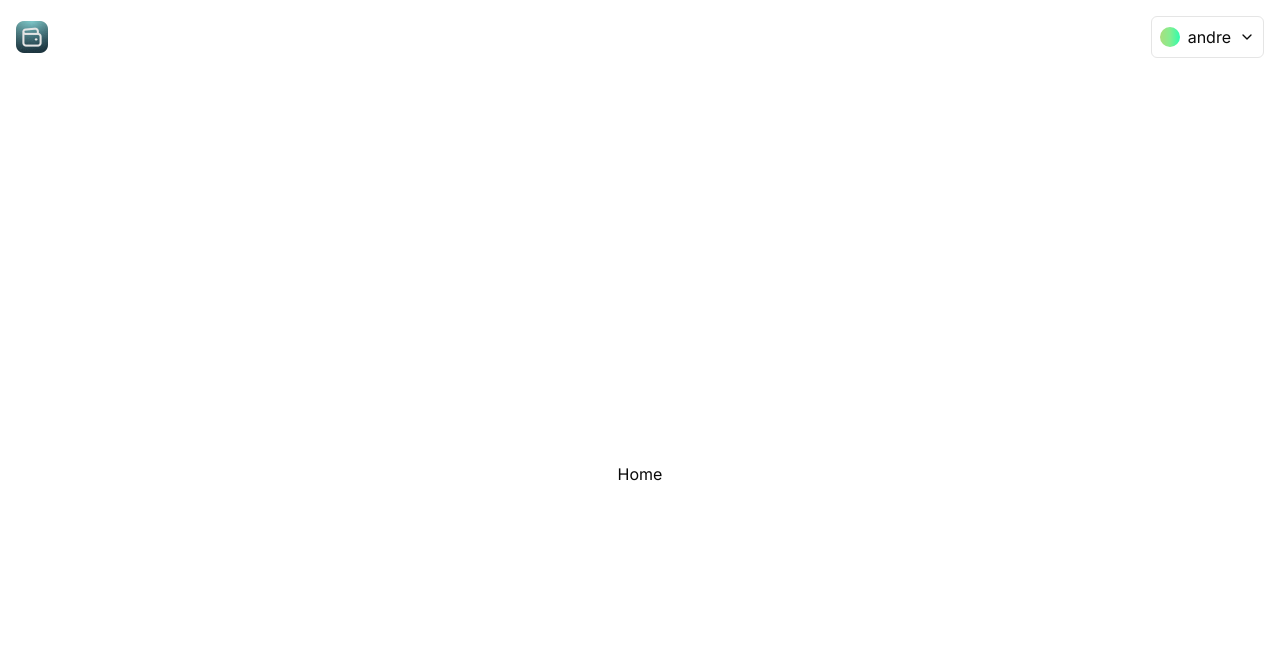
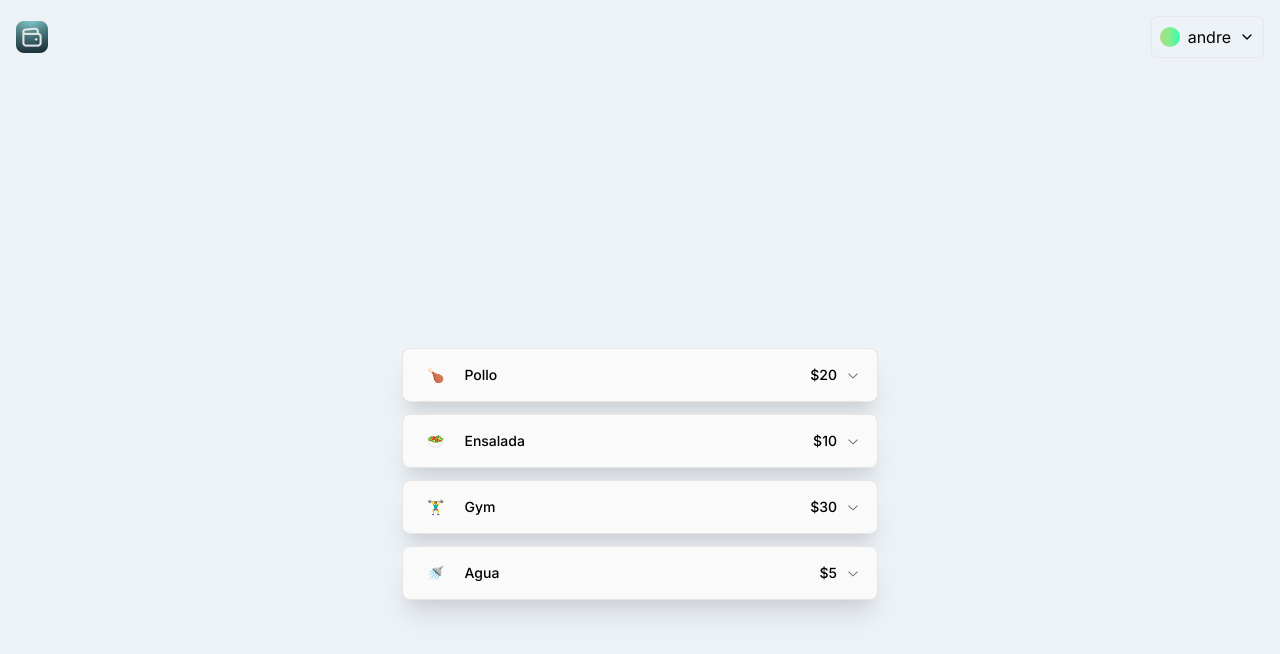
Before and after one commit to nicolasamoroso/wallet, a Next.js app: page / in a window 1280 px wide. Shown: the top 654 px of the page. Built offline with nearby package versions, Linux system fonts and the light colour scheme.

Commit message:
new animated accordion using shadcn ui

```diff
--- a/package.json
+++ b/package.json
@@ -11,6 +11,7 @@
     "typecheck": "tsc --noEmit"
   },
   "dependencies": {
+    "@radix-ui/react-accordion": "^1.1.2",
     "@radix-ui/react-dropdown-menu": "^2.0.6",
     "@radix-ui/react-icons": "^1.3.0",
     "@radix-ui/react-separator": "^1.0.3",
--- a/src/app/globals.css
+++ b/src/app/globals.css
@@ -4,7 +4,7 @@
 
 @layer base {
   :root {
-    --background: 0 0% 100%;
+    --background: 210 38% 95%;
     --foreground: 0 0% 3.9%;
 
     --card: 0 0% 100%;
@@ -65,20 +65,3 @@
     --ring: 0 0% 83.1%;
   }
 }
-
-details summary:hover .summary-chevron-up svg {
-  opacity: 1;
-}
-
-details .summary-chevron-up svg {
-  opacity: 0.5;
-}
-
-@layer base {
-  * {
-    @apply border-border;
-  }
-  body {
-    @apply bg-background text-foreground;
-  }
-}
--- a/src/app/layout.tsx
+++ b/src/app/layout.tsx
@@ -16,7 +16,7 @@ export const metadata: Metadata = {
 export default function RootLayout({ children }: { children: React.ReactNode }) {
   return (
     <html lang="en">
-      <body className={cn(inter.className, "px-4")}>
+      <body className={cn(inter.className, "px-4", "bg-background")}>
         <Header />
         {children}
       </body>
--- a/src/app/page.tsx
+++ b/src/app/page.tsx
@@ -1,3 +1,45 @@
+import Expense from "@/types/expenseTypes"
+import ExpenseList from "@/components/ExpenseList"
+
 export default function Home() {
-  return <div className="flex justify-center h-screen items-center">Home</div>
+  const expenseData = [
+    {
+      emoji: "🍗",
+      name: "info",
+      product: "Pollo",
+      amount: 20,
+      details: "asd",
+      id: 1,
+    },
+    {
+      emoji: "🥗",
+      name: "info",
+      product: "Ensalada",
+      amount: 10,
+      details: "asd",
+      id: 2,
+    },
+    {
+      emoji: "🏋️‍♂️",
+      name: "info",
+      product: "Gym",
+      amount: 30,
+      details: "asd",
+      id: 3,
+    },
+    {
+      emoji: "🚿",
+      name: "info",
+      product: "Agua",
+      amount: 5,
+      details: "asd",
+      id: 4,
+    },
+  ] as Expense[]
+
+  return (
+    <div className="flex justify-center h-screen items-center">
+      <ExpenseList expenseData={expenseData} />
+    </div>
+  )
 }
--- a/src/components/ExpenseItem.tsx
+++ b/src/components/ExpenseItem.tsx
@@ -1,56 +1,30 @@
 import Expense from "@/types/expenseTypes"
+import {
+  AccordionContent,
+  AccordionItem,
+  AccordionTrigger,
+} from "@/components/ui/accordion"
 
 const ExpenseItem = ({ expense }: { expense: Expense }) => {
-  const { emoji, name, product, amount, open, details } = expense
+  const { emoji, product, amount, details, id } = expense
   return (
-    <details
-      name={name}
-      open={open}
-      className="bg-white text-[#4a5568] text-base shadow-[0_20px_25px_-5px_rgba(0,0,0,0.1),0_10px_10px_-5px_rgba(0,0,0,0.04)] rounded-lg max-w-[500px] hover:cursor-pointer relative"
+    <AccordionItem
+      value={`item-${id}`}
+      className="bg-primary-foreground shadow-[0_20px_25px_-5px_rgba(0,0,0,0.1),0_10px_10px_-5px_rgba(0,0,0,0.04)] rounded-[--radius] border border-border"
     >
-      <summary className="focus:outline-none p-2 md:p-4 list-none">
-        <span className="flex justify-between max-w-[85%] md:max-w-[90%]">
-          <div className="flex gap-5">
+      <AccordionTrigger className="hover:no-underline p-2 md:p-4">
+        <div className="flex justify-between w-full px-2">
+          <span className="flex gap-5">
             <p>{emoji}</p>
             <p>{product}</p>
-          </div>
+          </span>
           <p>${amount}</p>
-        </span>
-        <div className="summary-chevron-up absolute top-[0.6rem] right-3 md:top-4 md:right-4 pointer-events-none bg-white">
-          <svg
-            xmlns="http://www.w3.org/2000/svg"
-            width="24"
-            height="24"
-            viewBox="0 0 24 24"
-            fill="none"
-            stroke="currentColor"
-            stroke-width="2"
-            stroke-linecap="round"
-            stroke-linejoin="round"
-          >
-            <polyline points="6 9 12 15 18 9"></polyline>
-          </svg>
         </div>
-      </summary>
-      <div className="summary-content border-t border-[#e2e8f0] cursor-default p-4 font-light">
+      </AccordionTrigger>
+      <AccordionContent className="border-t border-border p-4 font-[--muted-foreground]">
         <p>{details}</p>
-        <div className="summary-chevron-down absolute top-[0.6rem] right-3 md:top-4 md:right-4 pointer-events-none bg-white">
-          <svg
-            xmlns="http://www.w3.org/2000/svg"
-            width="24"
-            height="24"
-            viewBox="0 0 24 24"
-            fill="none"
-            stroke="currentColor"
-            stroke-width="2"
-            stroke-linecap="round"
-            stroke-linejoin="round"
-          >
-            <polyline points="18 15 12 9 6 15"></polyline>
-          </svg>
-        </div>
-      </div>
-    </details>
+      </AccordionContent>
+    </AccordionItem>
   )
 }
 
--- a/src/components/ExpenseList.tsx
+++ b/src/components/ExpenseList.tsx
@@ -1,50 +1,14 @@
 import Expense from "@/types/expenseTypes"
+import { Accordion } from "@/components/ui/accordion"
 import ExpenseItem from "./ExpenseItem"
-
-// const expenseData = [
-//   {
-//     emoji: "🍗",
-//     name: "info",
-//     product: "Pollo",
-//     amount: 20,
-//     open: false,
-//     details: "asd",
-//   },
-//   {
-//     emoji: "🥗",
-//     name: "info",
-//     product: "Ensalada",
-//     amount: 10,
-//     open: false,
-//     details: "asd",
-//   },
-//   {
-//     emoji: "🏋️‍♂️",
-//     name: "info",
-//     product: "Gym",
-//     amount: 30,
-//     open: false,
-//     details: "asd",
-//   },
-//   {
-//     emoji: "🚿",
-//     name: "info",
-//     product: "UTE",
-//     amount: 5,
-//     open: false,
-//     details: "asd",
-//   },
-// ] as Expense[];
-
-// return <ExpenseList expenseData={expenseData} />;
 
 const ExpenseList = ({ expenseData }: { expenseData: Expense[] }) => {
   return (
-    <span className="flex flex-col gap-y-3 p-3">
+    <Accordion type="single" collapsible className="flex flex-col gap-y-3 p-3 w-[500px]">
       {expenseData.map((expense, index) => (
         <ExpenseItem key={index} expense={expense} />
       ))}
-    </span>
+    </Accordion>
   )
 }
 
--- /dev/null
+++ b/src/components/ui/accordion.tsx
@@ -0,0 +1,57 @@
+"use client"
+
+import * as React from "react"
+import * as AccordionPrimitive from "@radix-ui/react-accordion"
+import { ChevronDownIcon } from "@radix-ui/react-icons"
+
+import { cn } from "@/utils/clsx"
+
+const Accordion = AccordionPrimitive.Root
+
+const AccordionItem = React.forwardRef<
+  React.ElementRef<typeof AccordionPrimitive.Item>,
+  React.ComponentPropsWithoutRef<typeof AccordionPrimitive.Item>
+>(({ className, ...props }, ref) => (
+  <AccordionPrimitive.Item
+    ref={ref}
+    className={cn("border-b", className)}
+    {...props}
+  />
+))
+AccordionItem.displayName = "AccordionItem"
+
+const AccordionTrigger = React.forwardRef<
+  React.ElementRef<typeof AccordionPrimitive.Trigger>,
+  React.ComponentPropsWithoutRef<typeof AccordionPrimitive.Trigger>
+>(({ className, children, ...props }, ref) => (
+  <AccordionPrimitive.Header className="flex">
+    <AccordionPrimitive.Trigger
+      ref={ref}
+      className={cn(
+        "flex flex-1 items-center justify-between py-4 text-sm font-medium transition-all hover:underline [&[data-state=open]>svg]:rotate-180",
+        className
+      )}
+      {...props}
+    >
+      {children}
+      <ChevronDownIcon className="h-4 w-4 shrink-0 text-muted-foreground transition-transform duration-200" />
+    </AccordionPrimitive.Trigger>
+  </AccordionPrimitive.Header>
+))
+AccordionTrigger.displayName = AccordionPrimitive.Trigger.displayName
+
+const AccordionContent = React.forwardRef<
+  React.ElementRef<typeof AccordionPrimitive.Content>,
+  React.ComponentPropsWithoutRef<typeof AccordionPrimitive.Content>
+>(({ className, children, ...props }, ref) => (
+  <AccordionPrimitive.Content
+    ref={ref}
+    className="overflow-hidden text-sm data-[state=closed]:animate-accordion-up data-[state=open]:animate-accordion-down"
+    {...props}
+  >
+    <div className={cn("pb-4 pt-0", className)}>{children}</div>
+  </AccordionPrimitive.Content>
+))
+AccordionContent.displayName = AccordionPrimitive.Content.displayName
+
+export { Accordion, AccordionItem, AccordionTrigger, AccordionContent }
--- a/src/types/expenseTypes.tsx
+++ b/src/types/expenseTypes.tsx
@@ -5,6 +5,7 @@ interface Expense {
   amount: number
   open: boolean
   details: string
+  id: number
 }
 
 export default Expense
```
Also changed, not shown: 1 other file (tests, documents, lock files or other folders).
